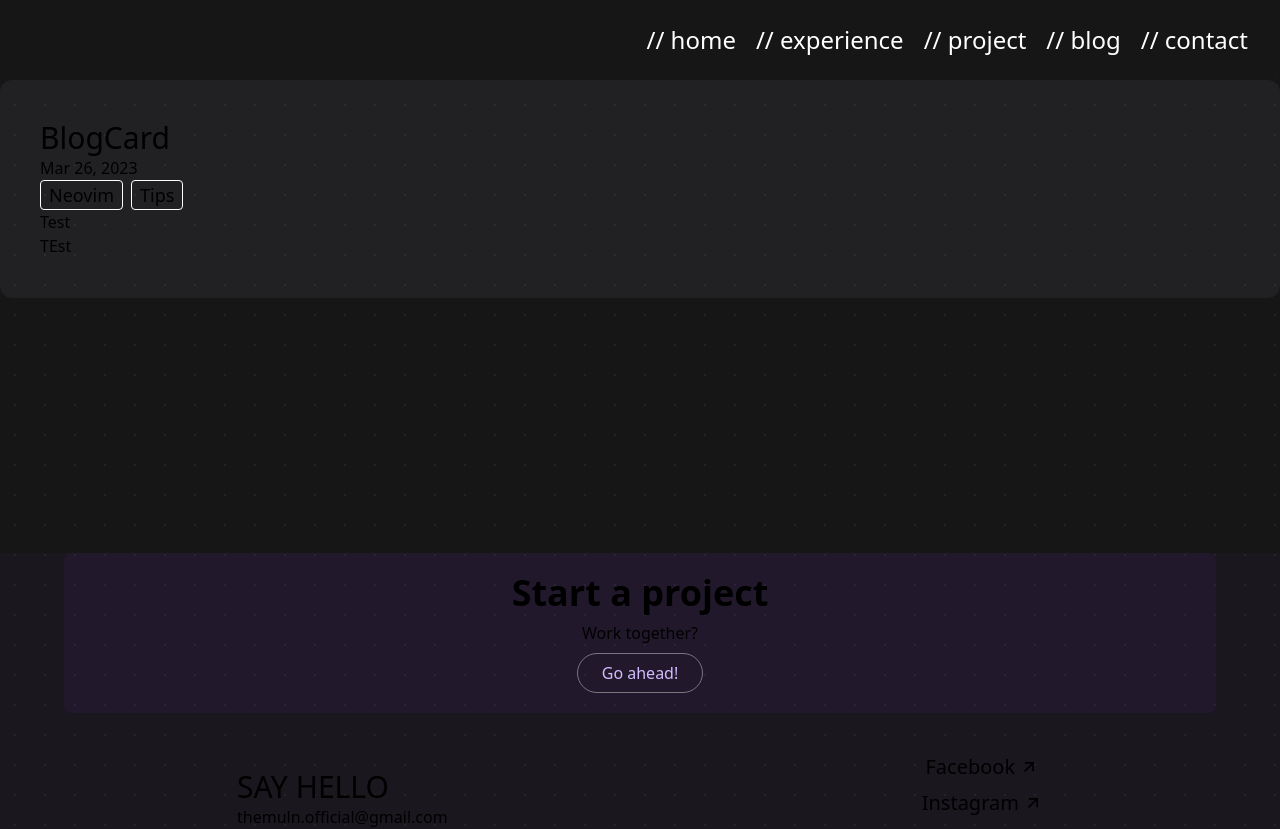
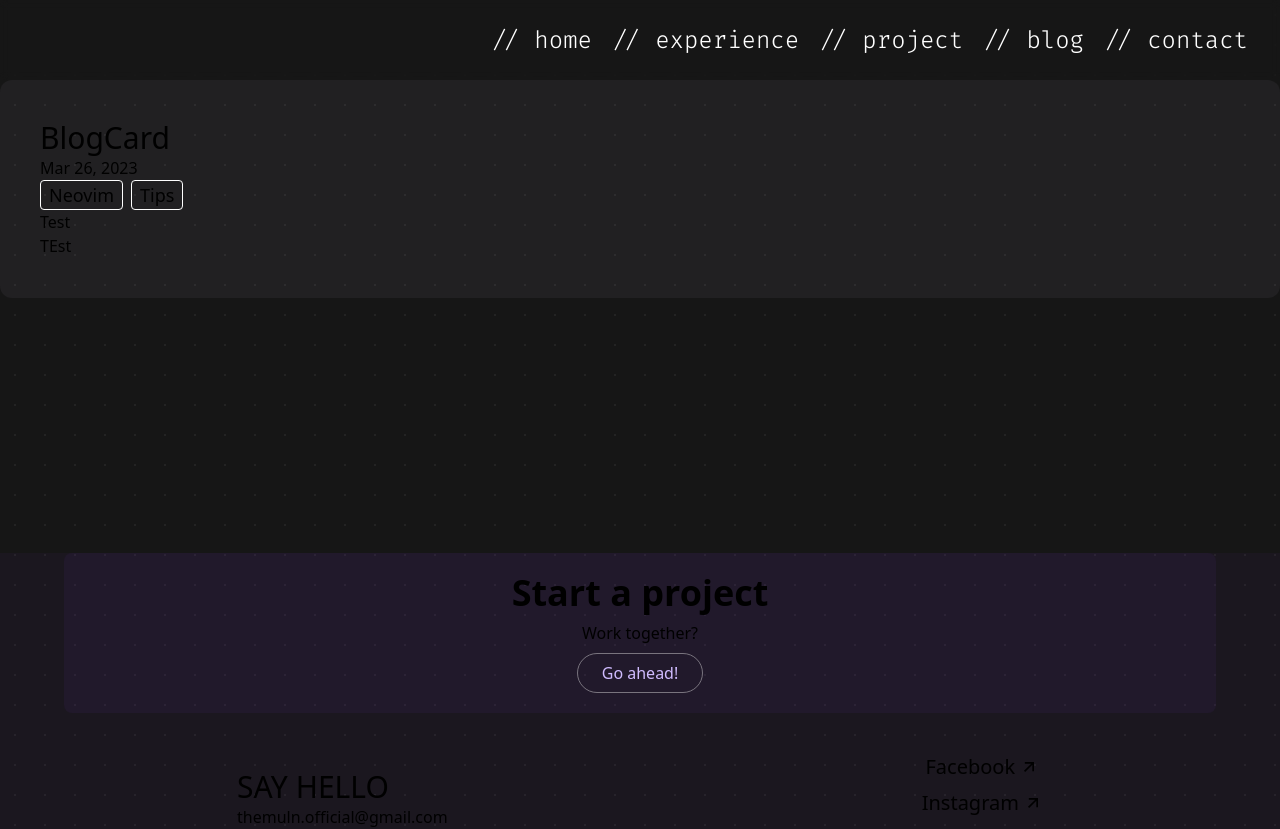
Before and after one commit to themuuln/final-portfolio, a Next.js app: page /blog in a window 1280 px wide. Shown: the top 829 px of the page. Built offline with nearby package versions, Linux system fonts and the light colour scheme.

Commit message:
update: header hover color changed

```diff
--- a/components/header/Buttons.tsx
+++ b/components/header/Buttons.tsx
@@ -27,14 +27,14 @@ const Buttons = ({ context, icon }: Props) => {
   return (
     <>
       <motion.button
-        whileHover={{ y: -4 }}
+        whileHover={{ y: -4, color: "black" }}
         whileTap={{ color: "#7236be" }}
         transition={{ type: "spring", stiffness: 400, damping: 10 }}
         initial={{ x: 100, opacity: 0 }}
         onMouseEnter={handleMouseEnter}
         onMouseLeave={handleMouseLeave}
         whileInView={{ x: 0, opacity: 1, y: 0 }}
-        className={`${firacode.className} hover:text-brand_main-300 cursor-pointer font-sans transition ease-linear`}
+        className={`${firacode.className} header-button hover:text-brand_main-300 cursor-pointer transition ease-linear`}
       >
         &#47;&#47; {context}
       </motion.button>
```
